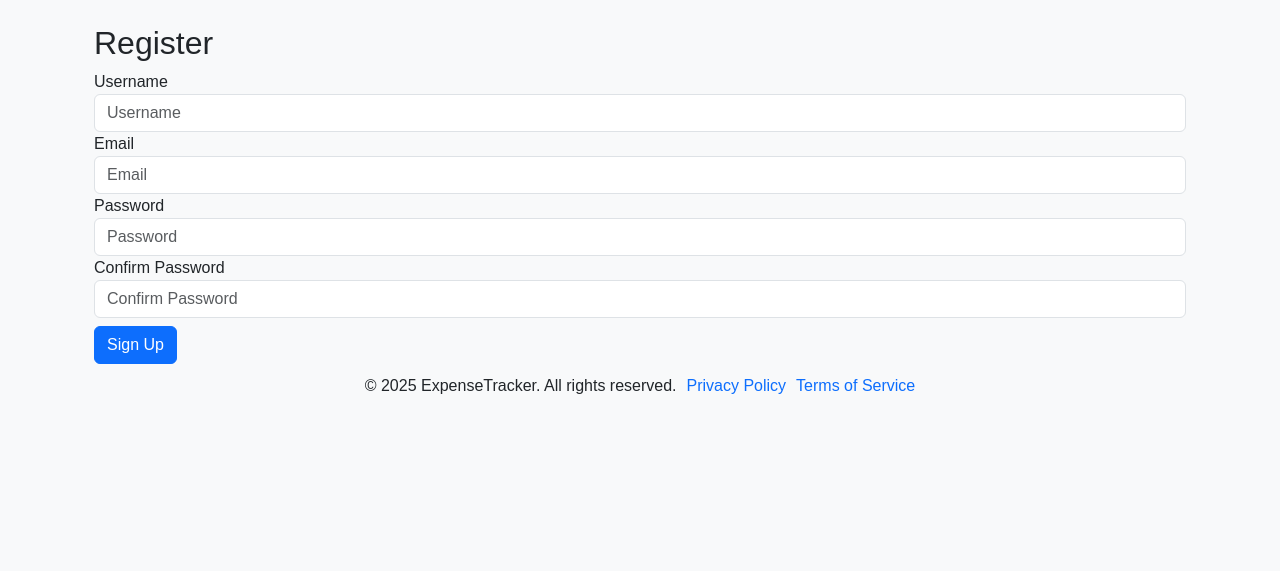
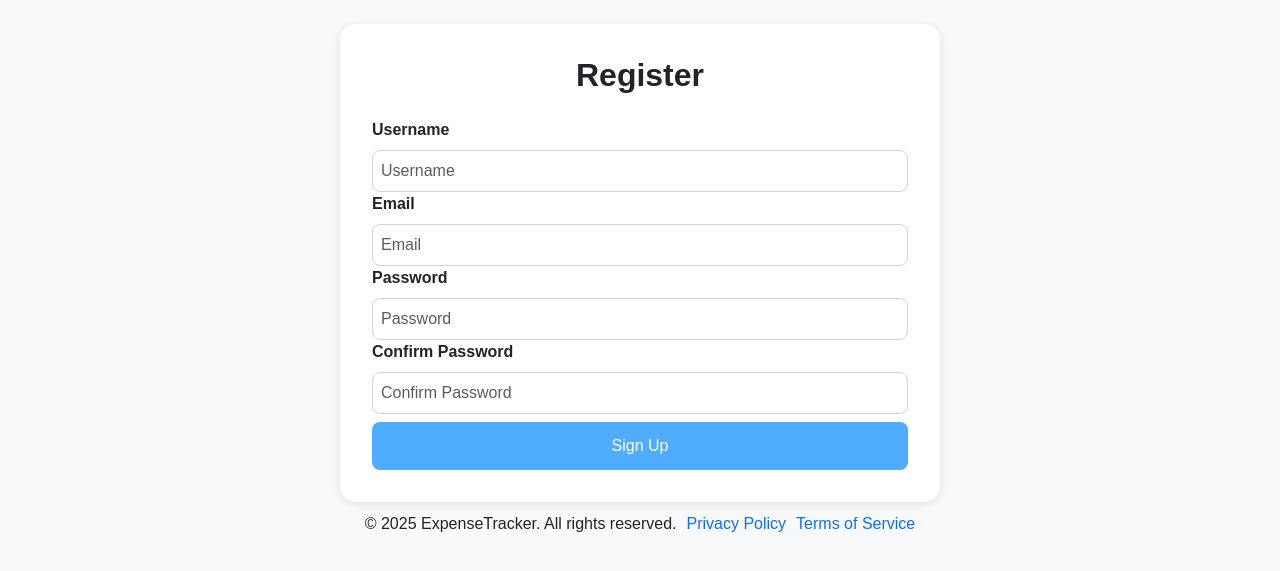
Before and after one commit to Cooper-Thomas1/ExpenseTracker, a Flask app: page /register in a window 1280 px wide. Shown: the part 62-633 px from the top of the page. Run offline with Flask 3, Linux system fonts and the light colour scheme.

Commit message:
Added new label class Added new class for register fields for better styling.

```diff
--- a/ExpenseTracker/templates/register.html
+++ b/ExpenseTracker/templates/register.html
@@ -1,13 +1,13 @@
 {% extends "base.html" %}
 {% block content %}
-<div class="container">
+<div class="register-container">
   <h2>Register</h2>
   <form method="POST">
     {{ form.hidden_tag() }}
-    <div>{{ form.username.label }} {{ form.username(class="form-control") }}</div>
-    <div>{{ form.email.label }} {{ form.email(class="form-control") }}</div>
-    <div>{{ form.password.label }} {{ form.password(class="form-control") }}</div>
-    <div>{{ form.confirm_password.label }} {{ form.confirm_password(class="form-control") }}</div>
+    <div>{{ form.username.label(class="form-label") }} {{ form.username(class="form-control") }}</div>
+    <div>{{ form.email.label(class="form-label") }} {{ form.email(class="form-control") }}</div>
+    <div>{{ form.password.label(class="form-label") }} {{ form.password(class="form-control") }}</div>
+    <div>{{ form.confirm_password.label(class="form-label") }} {{ form.confirm_password(class="form-control") }}</div>
     <div>{{ form.submit(class="btn btn-primary mt-2") }}</div>
   </form>
 </div>
```
